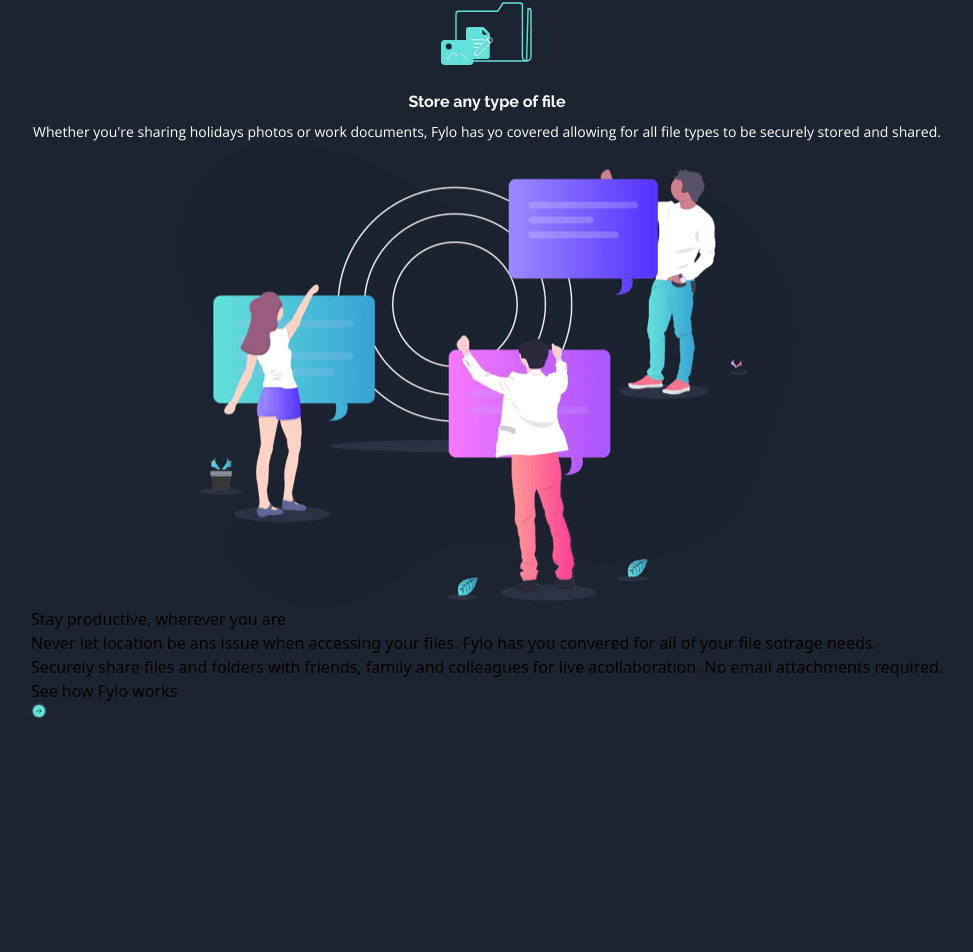
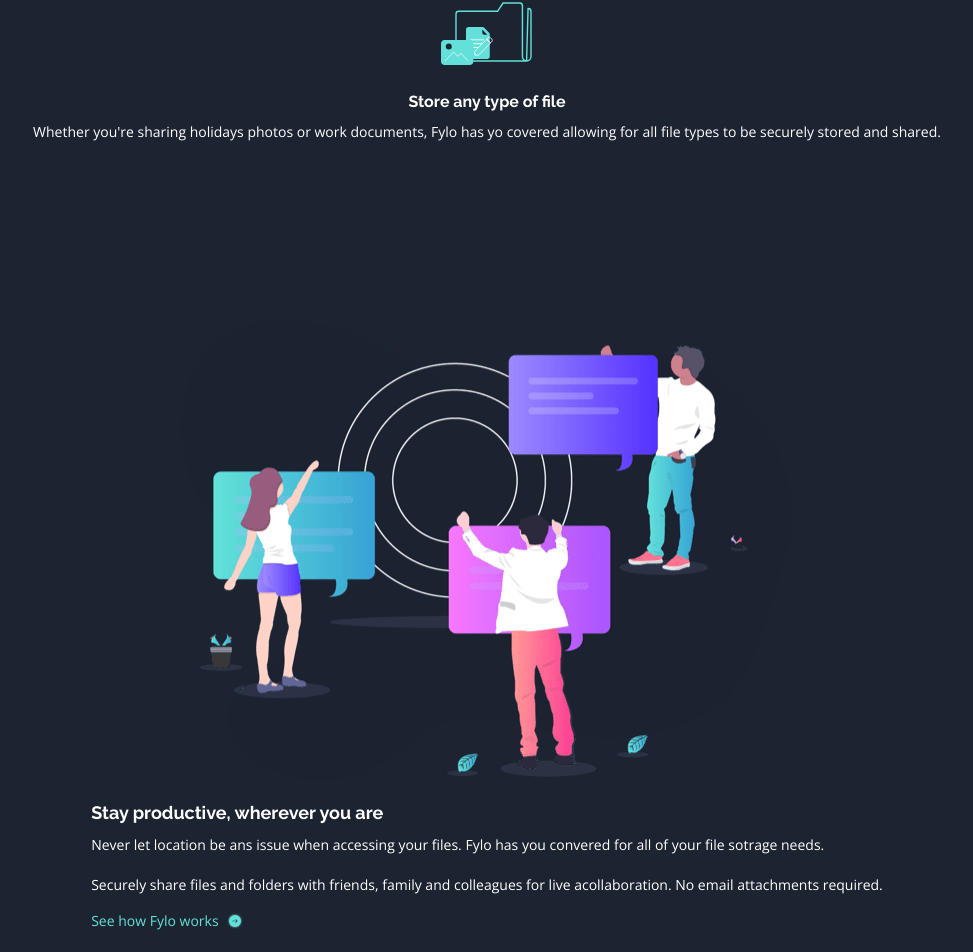
Before and after one commit to YerikAH/Fylo-landing-page-frontend-mentor, a React (Vite) app: page / in a window 1280 px wide. Shown: the part 1725-2677 px from the top of the page, without its empty margins (153-1126 px from the left). Before the commit the page ends 2468 px from the top, so only its background shows below. Built offline with nearby package versions, Linux system fonts and the light colour scheme.

Commit message:
dev: update project

```diff
--- a/src/components/sections/FeaturesSection.tsx
+++ b/src/components/sections/FeaturesSection.tsx
@@ -9,7 +9,7 @@
           <h3 className='text-white text-base font-raleway text-center font-bold mt-6'>
             {item.title}
           </h3>
-          <p className='text-white text-sm font-open_sans text-center  mt-2'>{item.description}</p>
+          <p className='text-white text-sm font-open_sans text-center mt-2'>{item.description}</p>
         </div>
       ))}
     </section>
--- a/src/components/sections/PromotionSection.tsx
+++ b/src/components/sections/PromotionSection.tsx
@@ -4,27 +4,27 @@
 
 const PromotionSection = () => {
   return (
-    <section className='grid place-items-center w-full'>
+    <section className='grid place-items-center w-full mt-44'>
       <div className='box-grid-one'>
         <img src={illustrationProductive} alt='illustration stay productive' />
       </div>
       <div className='box-grid-two'>
-        <h2>Stay productive, wherever you are</h2>
-        <p>
+        <h2 className='text-white text-lg font-raleway text-left mt-4 font-bold'>
+          Stay productive, wherever you are
+        </h2>
+        <p className='text-white text-sm  font-open_sans text-left mt-2'>
           Never let location be ans issue when accessing your files. Fylo has you convered for all
           of your file sotrage needs.
+          <br />
           <br />
           Securely share files and folders with friends, family and colleagues for live
           acollaboration. No email attachments required.
         </p>
-        <div className='box-button'>
-          <button>
-            <span>See how Fylo works</span>
-            <span>
-              <img src={iconArrow} alt='arrow' />
-            </span>
-          </button>
-        </div>
+
+        <a className='flex gap-2 items-center mt-4'>
+          <span className='text-cyan text-sm font-open_sans text-left'>See how Fylo works</span>
+          <img src={iconArrow} alt='arrow' />
+        </a>
       </div>
     </section>
   )
--- a/src/styles/_resets.scss
+++ b/src/styles/_resets.scss
@@ -37,4 +37,5 @@
 
 a{
   text-decoration: none;
+  cursor:pointer
 }
```
Also changed, not shown: src/components/sections/TestimonySection.tsx (added).
